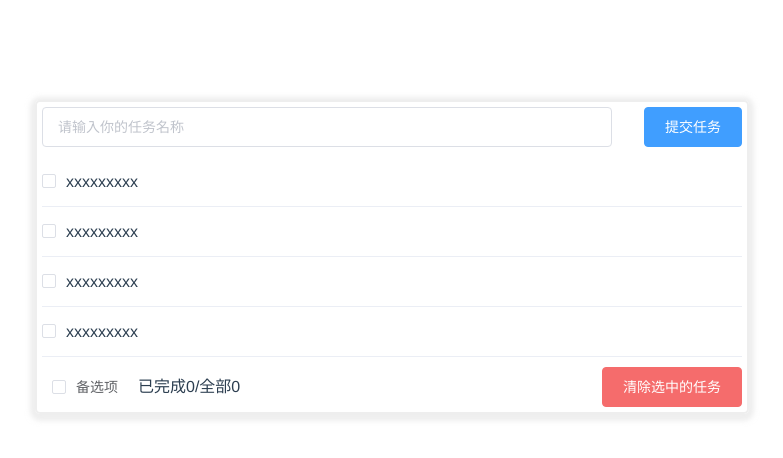
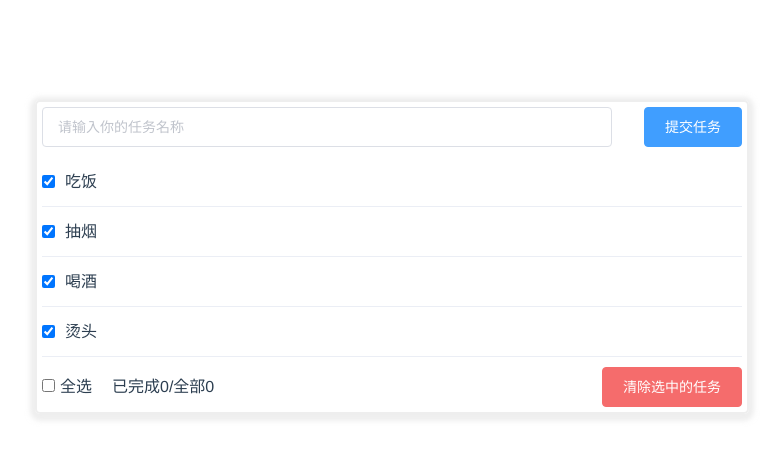
Before and after one commit to firo0423/vue-checkbox-practice, a Vue app: page / in a window 1280 px wide. Shown: the top 458 px of the page, without its empty margins (248-1031 px from the left). Built offline with nearby package versions, Linux system fonts and the light colour scheme.

Commit message:
页面打勾

```diff
--- a/src/components/myFooter.vue
+++ b/src/components/myFooter.vue
@@ -1,7 +1,7 @@
 <template>
   <div class="footer">
     <div class="checkbox">
-        <el-checkbox v-model="checked">备选项</el-checkbox>
+        <label class="box"><input type="checkbox"><span>全选</span></label>
     </div>
     <div class="text">已完成0/全部0</div>
     <div class="D-btn">
@@ -13,6 +13,11 @@
 <script>
 export default {
   name: "myFooter",
+  data() {
+      return {
+          checked:''
+      }
+  },
 };
 </script>
 
@@ -33,5 +38,10 @@ export default {
 .D-btn{
     float: right;
 }
-
+.box >span {
+    margin-left: 5px;
+}
+.checkbox{
+    margin-left: 0px;
+}
 </style>
--- a/src/components/myHeader.vue
+++ b/src/components/myHeader.vue
@@ -11,6 +11,11 @@
 <script>
 export default {
   name: "myHeader",
+  data() {
+    return {
+      input:''
+    }
+  },
   methods: {
     UploadMission(){
       console.log(1);
--- a/src/components/myItem.vue
+++ b/src/components/myItem.vue
@@ -1,31 +1,46 @@
 <template>
   <div class="shell">
-       <el-checkbox v-model="checked" size="medium"></el-checkbox>
-       <div class="text">xxxxxxxxx</div>
+    <label>
+      <input type="checkbox" class="box" v-model='todoData.done' checked='todoData.done'/>
+      <div class="text">{{ todoData.title }}</div>
+    </label>
   </div>
 </template>
 
 <script>
 export default {
   name: "myItem",
+  //  声明插值对象
+  props: ["todoData"],
   data() {
     return {
-         checked:'',
-     }
+      checked: "",
+    };
   },
-}
+};
 </script>
 
 <style scoped>
-.shell{
+.shell {
   display: flex;
   width: 100%;
   height: 49px;
-    border-bottom:1px solid #EBEEF5;
+  border-bottom: 1px solid #ebeef5;
   line-height: 49px;
+
 }
 .text {
   margin-left: 10px;
 }
+label {
+    display: flex;
+    user-select: none;
+}
 
+.box {
+  display: block;
+  height: 49px;
+  line-height: 49px;
+  justify-content: center;
+}
 </style>
--- a/src/components/myList.vue
+++ b/src/components/myList.vue
@@ -1,9 +1,9 @@
 <template>
   <div>
-    <my-item></my-item>
-    <my-item></my-item>
-    <my-item></my-item>
-    <my-item></my-item>
+      <ul class="todos">
+          <!-- :todoData 用props传输数据 -->
+          <my-item v-for="todoObj in todos" :key="todoObj.id" :todoData='todoObj'/>
+      </ul>
   </div>
 </template>
 
@@ -13,6 +13,32 @@ import myItem from "./myItem.vue";
 export default {
   components: { myItem },
   name: "myList",
+  data() {
+    return {
+      todos: [
+        {
+          id: "001",
+          title: "吃饭",
+          done: true,
+        },
+        {
+            id: "002",
+          title: "抽烟",
+          done: true,
+        },
+        {
+            id: "003",
+          title: "喝酒",
+          done: true,
+        },
+        {
+            id: "004",
+          title: "烫头",
+          done: true,
+        },
+      ],
+    };
+  },
 };
 </script>
 
```
Lines whose indentation alone changed are shown as unchanged.
